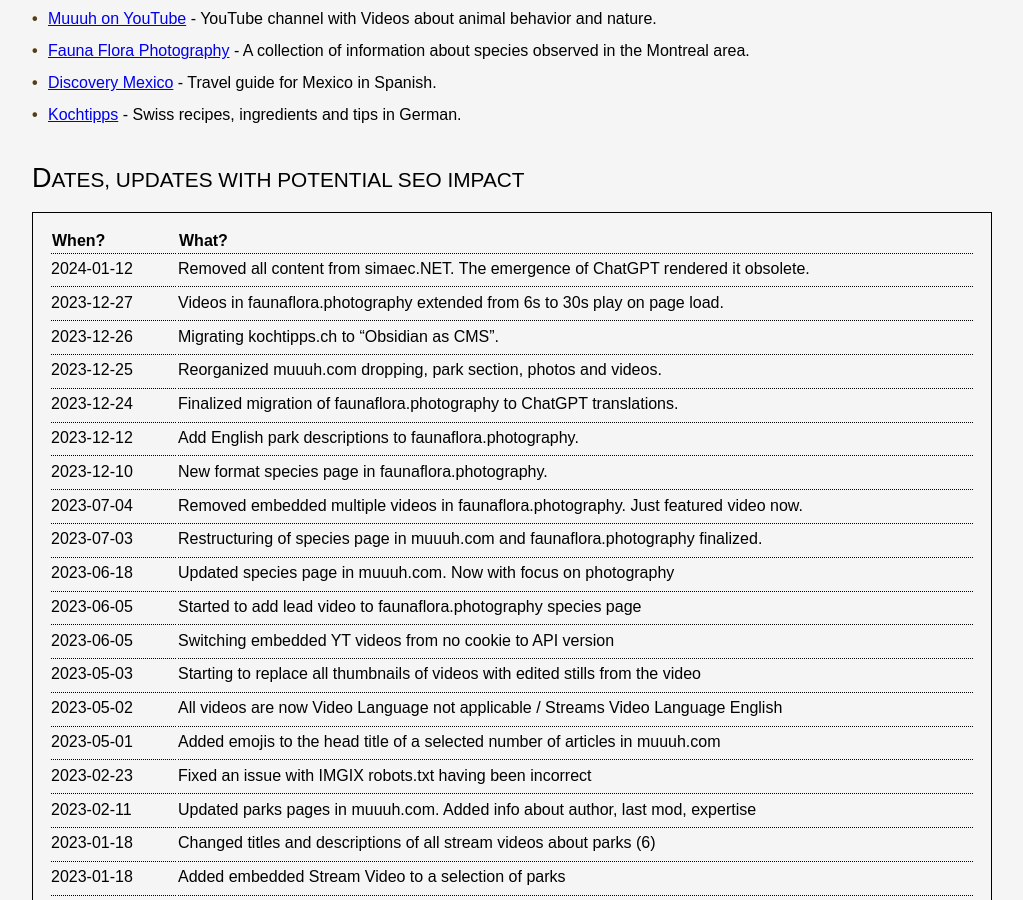
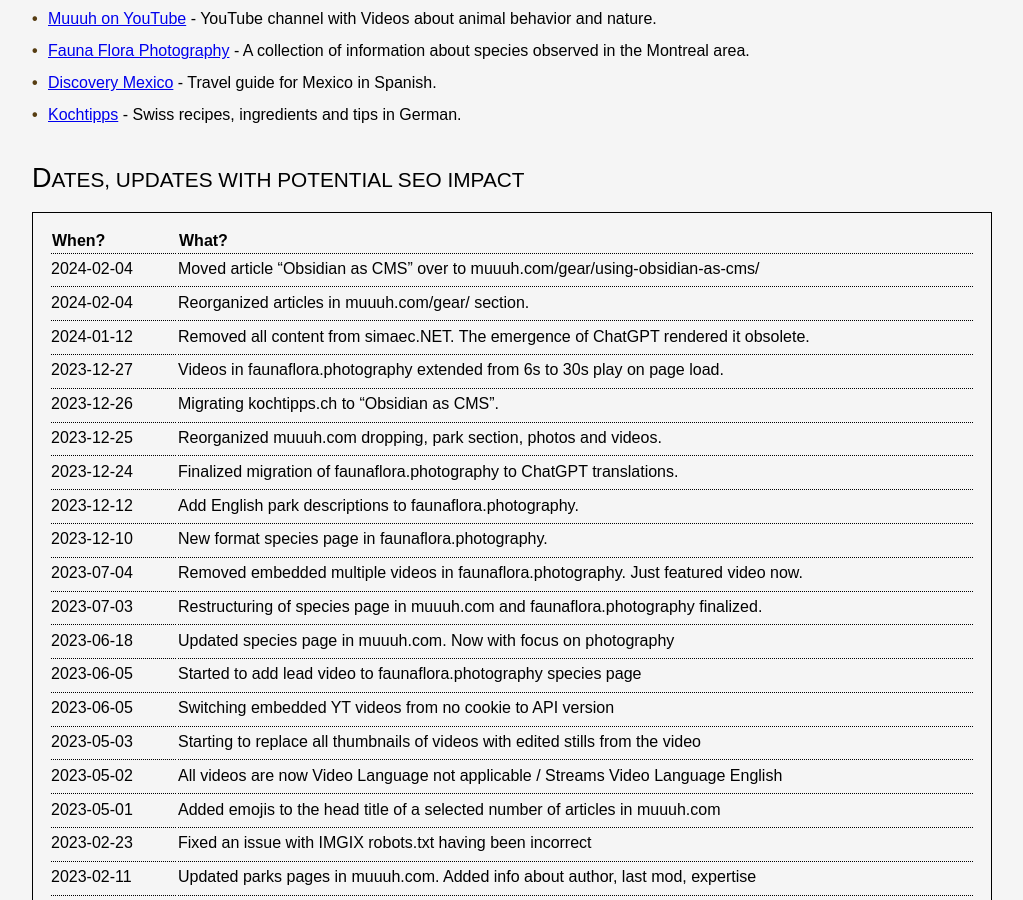
Before and after one commit to KHMuller/khmuller.github.io, a Jekyll site: the page built from index.md, in a window 1280 px wide and 900 px high, scrolled down 313 px. Shown: the whole window, without its empty margins (128-1151 px from the left). Built offline with Jekyll 4.4.1, drawn with Linux system fonts in a browser that asks for light colours.

Commit message:
mini change

```diff
--- a/index.md
+++ b/index.md
@@ -19,6 +19,8 @@ Exploring the principles of evolutionary biology, self-awareness, empathy, and c
 
 |When?|What?|
 |:---|:---|
+|2024-02-04|Moved article "Obsidian as CMS" over to muuuh.com/gear/using-obsidian-as-cms/|
+|2024-02-04|Reorganized articles in muuuh.com/gear/ section.|
 |2024-01-12|Removed all content from simaec.NET. The emergence of ChatGPT rendered it obsolete.|
 |2023-12-27|Videos in faunaflora.photography extended from 6s to 30s play on page load.|
 |2023-12-26|Migrating kochtipps.ch to "Obsidian as CMS".|
```
